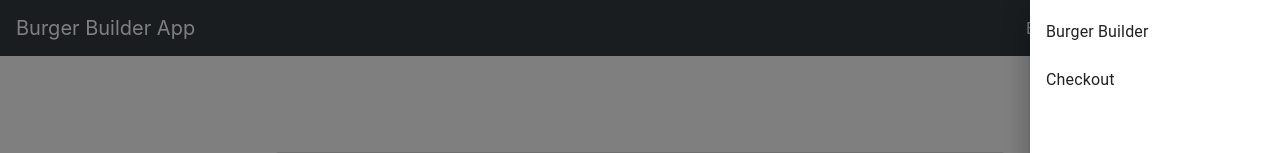
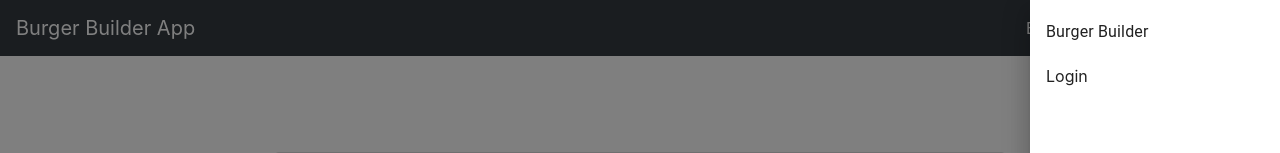
Before and after one commit to sai-hari98/burger-builder, a React (Create React App) app: page /login in a window 1280 px wide. Both pictures are taken after a click on the button 1232 px from the left and 28 px from the top of the page. Shown: the top 153 px of the page. Built offline with nearby package versions, Linux system fonts and the light colour scheme.

Commit message:
SideDrawer changes

```diff
--- a/src/components/Layout/NavBar/NavBar.js
+++ b/src/components/Layout/NavBar/NavBar.js
@@ -31,6 +31,15 @@ const NavBar = (props) => {
         props.logout();
         props.history.push('/');
     }
+    let uLinks = [
+        <Link to="/checkout" className="nav-link">Checkout</Link>,
+        <Link to="/orders" className="nav-link">Orders</Link>,
+        <Link to="/" onClick={logoutHandler} className="nav-link">Logout</Link>
+    ];
+
+    let nonULinks = [
+        <Link to="/login" className="nav-link">Login</Link>
+    ];
     let userLinks = (
         <Aux>
             <li className="nav-item active">
@@ -40,7 +49,7 @@ const NavBar = (props) => {
                 <Link to="/orders" className="nav-link">Orders</Link>
             </li>
             <li className="nav-item active">
-                <Link to ="/" onClick={logoutHandler} className="nav-link">Logout</Link>
+                <Link to="/" onClick={logoutHandler} className="nav-link">Logout</Link>
             </li>
         </Aux>
     );
@@ -50,6 +59,14 @@ const NavBar = (props) => {
             <Link to="/login" className="nav-link">Login</Link>
         </li>
     )
+
+    const routingHandler = (route) => {
+        if (route == '/') {
+            logoutHandler();
+        } else {
+            props.history.push(route);
+        }
+    }
     //Link to define a router link to route to the component given in 'to' prop
     return (
         <nav className="navbar navbar-expand-lg navbar-dark bg-dark">
@@ -59,7 +76,19 @@ const NavBar = (props) => {
                     <li className="nav-item active">
                         <Link to="/burger-builder" className="nav-link">Burger Builder</Link>
                     </li>
-                    {props.loggedIn ? userLinks : nonUserLinks}
+                    {props.loggedIn ? uLinks.map((link, index) => {
+                        return (
+                            <li className="nav-item active" key={index}>
+                                {link}
+                            </li>
+                        )
+                    }) : nonULinks.map((link, index) => {
+                        return (
+                            <li className="nav-item active" key={index}>
+                                {link}
+                            </li>
+                        )
+                    })}
                 </ul>
             </div>
             <Button className="text-white" onClick={toggleDrawer(true)}
@@ -73,12 +102,24 @@ const NavBar = (props) => {
                 onOpen={toggleDrawer(true)}>
                 <SideDrawer toggleDrawer={toggleDrawer}>
                     <List>
-                        <ListItem button key='burger-builder'>
-                            <ListItemText primary='Burger Builder' />
+                        <ListItem button key='burger-builder' onClick={() => routingHandler('/burger-builder')}>
+                            <ListItemText>
+                                Burger Builder
+                            </ListItemText>
                         </ListItem>
-                        <ListItem button key='checkout'>
-                            <ListItemText primary='Checkout' />
-                        </ListItem>
+                        {props.loggedIn ? uLinks.map((link, index) => {
+                            return (
+                                <ListItem button key={index} onClick={() => routingHandler(link.props.to)}>
+                                    {link.props.children}
+                                </ListItem>
+                            )
+                        }) : nonULinks.map((link, index) => {
+                            return (
+                                <ListItem button key={index} onClick={() => routingHandler(link.props.to)}>
+                                    {link.props.children}
+                                </ListItem>
+                            )
+                        })}
                     </List>
                 </SideDrawer>
             </SwipeableDrawer>
```
